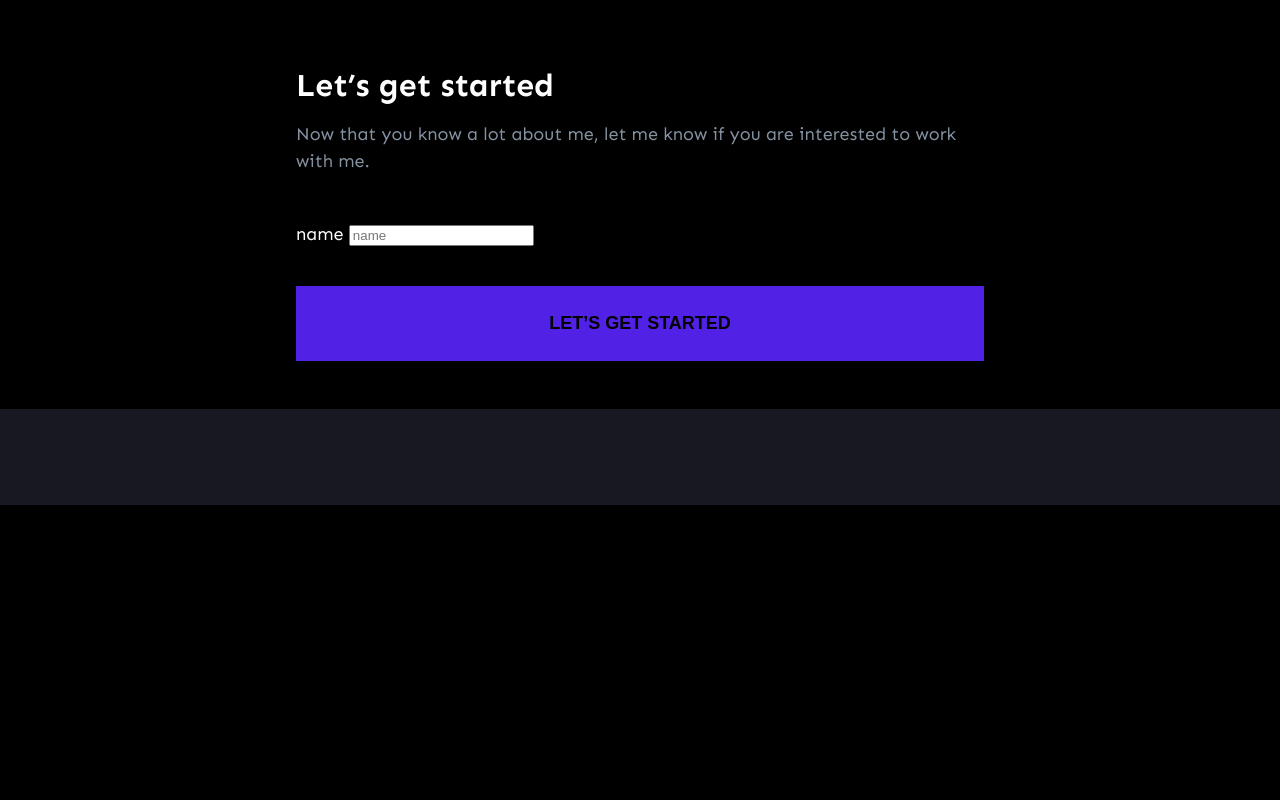
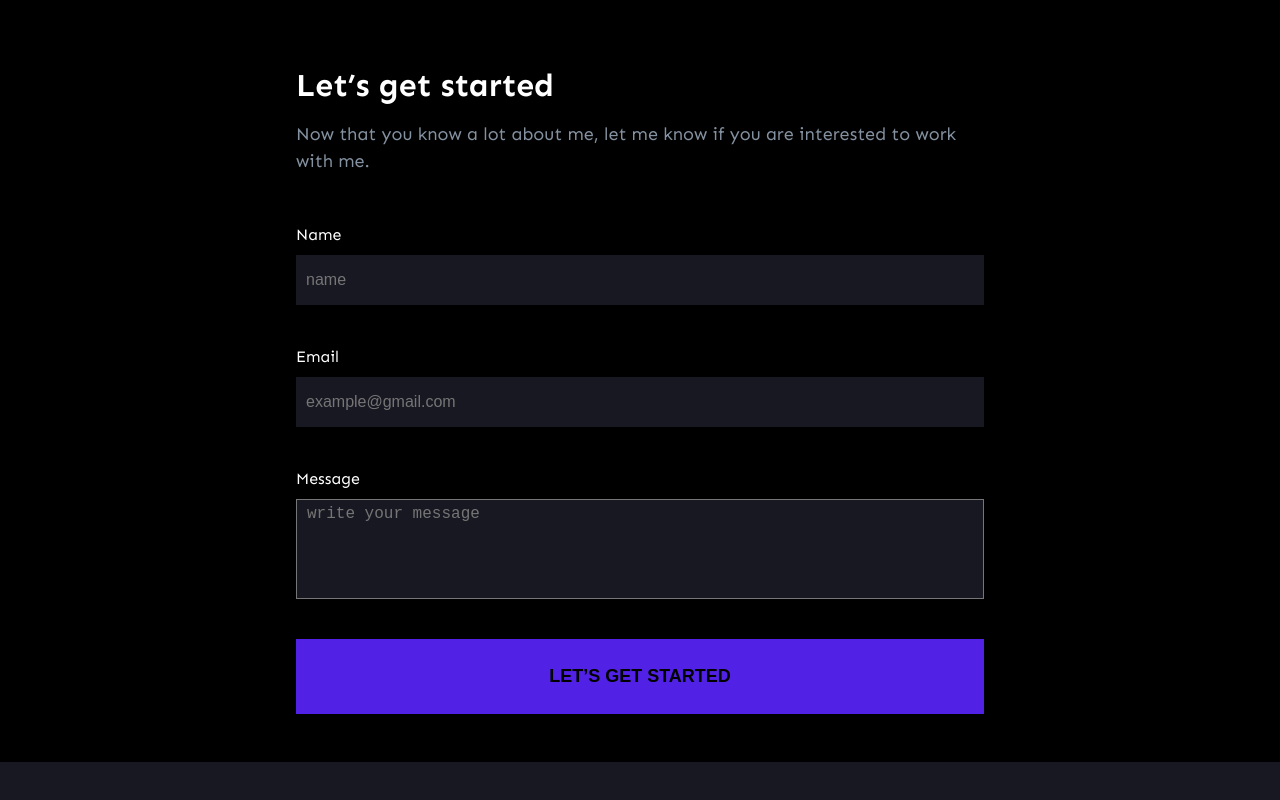
Before and after one commit to DarkArtyom/Practice-product-designer, a plain HTML site: page index.html in a window 1280 px wide. Shown: the part 1952-2752 px from the top of the page. Before the commit the page ends 2457 px from the top, so only its background shows below. Drawn offline with Linux system fonts and the light colour scheme.

Commit message:
subscribe

```diff
--- a/index.html
+++ b/index.html
@@ -102,11 +102,36 @@
             Now that you know a lot about me, let me know if you are interested
             to work with me.
           </p>
-          <form>
-            name
-            <input type="text" placeholder="name" required />
+          <form class="subscribe-form">
+            <label for="login-name" class="label-text">Name</label>
+            <input
+              type="text"
+              id="login-name"
+              name="login"
+              placeholder="name"
+              class="subscribe-field"
+              required
+            />
+            <label for="email-label" class="label-text">Email</label>
+            <input
+              type="email"
+              id="email-label"
+              name="email"
+              placeholder="example@gmail.com"
+              class="subscribe-field"
+              required
+            />
+            <label for="message-area" class="label-text">Message</label>
+            <textarea
+              name="feedback"
+              id="message-area"
+              placeholder="write your message"
+              class="field-text"
+            ></textarea>
+            <button type="submit" class="submit-button">
+              Let’s get started
+            </button>
           </form>
-          <button type="submit" class="submit-button">Let’s get started</button>
         </div>
       </section>
     </main>
--- a/sass/layout/_subscribe.scss
+++ b/sass/layout/_subscribe.scss
@@ -10,6 +10,37 @@
   color: var(--lightgrey-text-color);
 }
 
+.subscribe-form {
+  display: flex;
+  flex-direction: column;
+}
+
+.label-text {
+  @include font(400, 16px, 1.5);
+}
+
+.subscribe-field {
+  width: 100%;
+  height: 50px;
+  @include font(400, 16px, 1.5);
+  margin-top: 8px;
+  margin-bottom: 40px;
+  padding-left: 10px;
+  border: none;
+  color: var(--main-text-color);
+  background-color: var(--secondary-background-color);
+}
+
+.field-text {
+  height: 100px;
+  @include font(400, 16px, 1.5);
+  padding-left: 10px;
+  margin-top: 8px;
+  color: var(--main-text-color);
+  background-color: var(--secondary-background-color);
+  resize: none;
+}
+
 .submit-button {
   width: 100%;
   height: 75px;
```
Also changed, not shown: css/main.css, css/main.min.css, 2 other files.
